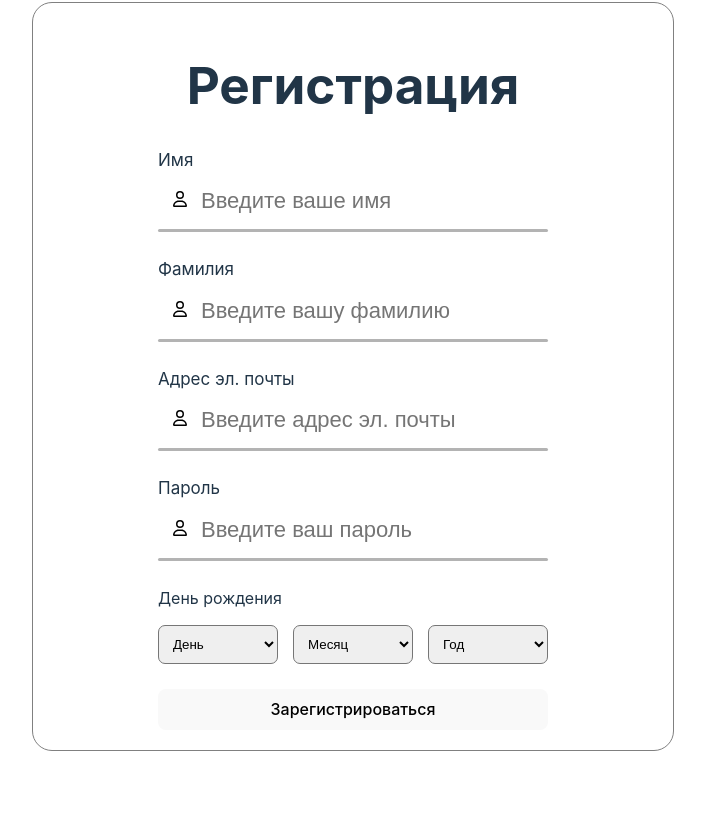
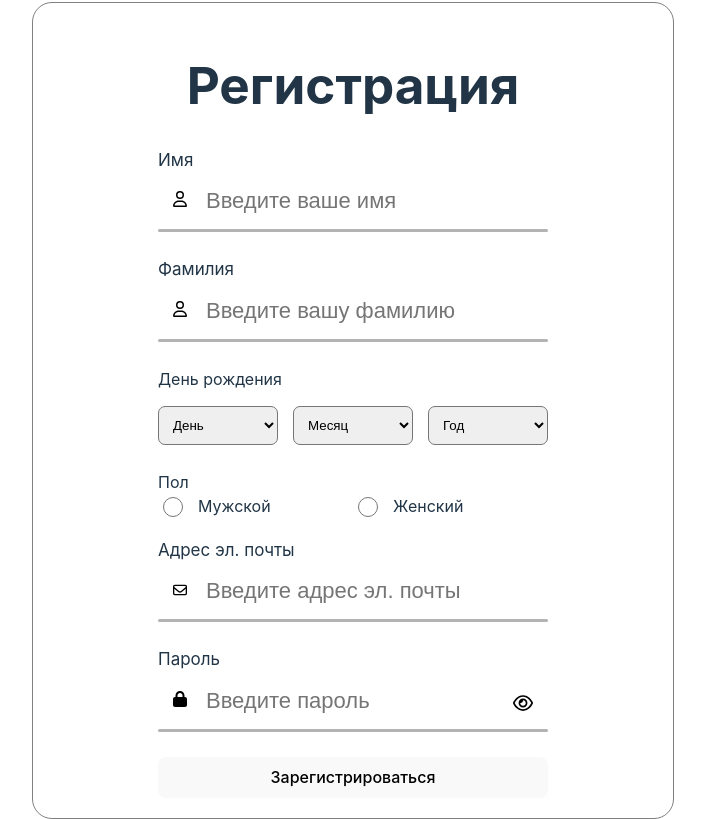
Before and after one commit to Poisss/CP, a Vue app in the folder site/project/: page / in a window 1280 px wide. Shown: the part 603-1422 px from the top of the page, without its empty margins (287-992 px from the left). Before the commit the page ends 1354 px from the top, so only its background shows below. Built offline with nearby package versions, Linux system fonts and the light colour scheme.

Commit message:
sign up style

```diff
--- a/site/project/src/components/SignUp.vue
+++ b/site/project/src/components/SignUp.vue
@@ -2,7 +2,7 @@
 export default{
     data() {
         return {
-            arrDay:[{title:'День',value:100},{title:'1',value:1},{title:'2',value:2},{title:'3',value:3},{title:'4',value:4},{title:'5',value:5},{title:'6',value:6},{title:'7',value:7},{title:'8',value:8},{title:'9',value:9},{title:'10',value:10},
+            arrDay:[{title:'1',value:1},{title:'2',value:2},{title:'3',value:3},{title:'4',value:4},{title:'5',value:5},{title:'6',value:6},{title:'7',value:7},{title:'8',value:8},{title:'9',value:9},{title:'10',value:10},
             {title:'11',value:11},{title:'12',value:12},{title:'13',value:13},{title:'14',value:14},{title:'15',value:15},{title:'16',value:16},{title:'17',value:17},{title:'18',value:18},{title:'19',value:19},{title:'20',value:20},
             {title:'2',value:2},{title:'21',value:21},{title:'22',value:22},{title:'23',value:23},{title:'24',value:24},{title:'25',value:25},{title:'26',value:26},{title:'27',value:27},{title:'28',value:28},{title:'29',value:29},{title:'30',value:30},{title:'31',value:31},],
             arrMonth:[{title:'Январь',value:1},{title:'Февраль',value:2},{title:'Март',value:3},{title:'Апрель',value:4},{title:'Май',value:5},{title:'Июнь',value:6},{title:'Июль',value:7},{title:'Август',value:8},{title:'Сентябрь',value:9},{title:'Октябрь',value:10},{title:'Ноябрь',value:11},{title:'Декабрь',value:12}],
@@ -13,7 +13,17 @@ export default{
             password:"",
             day:"",
             month:"",
-            year:""
+            year:"",
+            sex:"",
+            passwordType:"password",
+            passwordClass:"input_password_span eye",
+            inputFocus:[false,false,false,false]
+        }
+    },
+    methods:{
+        switchPassword(){
+            this.passwordType=this.passwordType==="password" ? "text" : "password"
+            this.passwordClass=this.passwordType==="password" ? "input_password_span eye" : "input_password_span eye-slash"
         }
     }
 }
@@ -23,28 +33,16 @@ export default{
 <div class="field">
     <h1>Регистрация</h1>
     <form>
-        <div class="input">
+        <div :class="inputFocus[0]===false ? 'input focus': 'input blur' ">
             <span class="title">Имя</span>
             <span>
-                <input type="text" v-model="firstName" id="name" placeholder="Введите ваше имя">
+                <input type="text" v-model="firstName" id="name" placeholder="Введите ваше имя" @focus="inputFocus[0] = true" @blur="inputFocus[0] = false">
             </span>
         </div>
-        <div class="input">
+        <div :class="inputFocus[1]===false ? 'input focus': 'input blur' ">
             <span class="title">Фамилия</span>
             <span>
-                <input type="text" v-model="lastName" id="name" placeholder="Введите вашу фамилию">
-            </span>
-        </div>
-        <div class="input">
-            <span class="title">Адрес эл. почты</span>
-            <span>
-                <input type="text" v-model="email" id="name" placeholder="Введите адрес эл. почты">
-            </span>
-        </div>
-        <div class="input">
-            <span class="title">Пароль</span>
-            <span>
-                <input type="password" v-model="password" id="name" placeholder="Введите ваш пароль">
+                <input type="text" v-model="lastName" id="name" placeholder="Введите вашу фамилию" @focus="inputFocus[1] = true" @blur="inputFocus[1] = false">
             </span>
         </div>
         <span>День рождения</span>
@@ -61,6 +59,30 @@ export default{
                 <option disabled value="">Год</option>
                 <option v-for="element in arrYear" v-bind:value="element.value">{{ element.title }}</option>
             </select>
+        </div>
+        <span>Пол</span>
+        <div class="radio">
+            <label for="one">
+                <input type="radio" id="one" value="Один" v-model="sex">
+                <span>Мужской</span>
+            </label>
+            <label for="two">
+                <input type="radio" id="two" value="Два" v-model="sex">
+                <span>Женский</span>
+            </label>
+        </div>
+        <div :class="inputFocus[2]===false ? 'input emailBefore focus': 'input emailBefore blur' ">
+            <span class="title">Адрес эл. почты</span>
+            <span>
+                <input type="text" v-model="email" id="name" placeholder="Введите адрес эл. почты" @focus="inputFocus[2] = true" @blur="inputFocus[2] = false">
+            </span>
+        </div>
+        <div :class="inputFocus[3]===false ? 'input passwordBefore focus': 'input passwordBefore blur' ">
+            <span class="title">Пароль</span>
+            <span class="input_password">
+                <span :class="passwordClass" @click="switchPassword"></span>
+                <input :type="passwordType" v-model="password" id="name" placeholder="Введите пароль" @focus="inputFocus[3] = true" @blur="inputFocus[3] = false">
+            </span>
         </div>
         <button>Зарегистрироваться</button>
         <!-- <input type="text" v-model="email" id="email"><br>
@@ -90,7 +112,7 @@ input{
     font-size: 22px;
     display: block;
     background: none;
-    padding-left: 43px;
+    padding-left: 48px;
     padding-top: 15px;
     padding-bottom: 15px;
     color: black;
@@ -107,20 +129,65 @@ input:focus,input:active {
     position: relative;
     margin-bottom: 25px;
 }
+
 .input::before{
-    content: url('../assets/user-regular.svg');
+    content: url("../assets/user-regular.svg");
     position: absolute;
     bottom: 29px;
     left: 15px;
     width: 14px;
     height: 14px;
 }
+.emailBefore::before{
+    content: url('../assets/envelope-regular.svg');
+}
+.passwordBefore::before{
+    content: url('../assets/lock-solid.svg');
+}
 .input::after{
     content: " ";
     height: 3px;
     width: 100%;
+    border-radius: 5px;
+}
+.focus::after{
     background: rgb(128, 128, 128,0.6);
-    border-radius: 5px;
+}
+.blur::after{
+    background: rgb(128, 128, 128,1);
+}
+.input_password{
+    position: relative;
+}
+.input_password_span{
+    background: no-repeat center;
+    position: absolute;
+    bottom: 16px;
+    right: 15px;
+    width: 20px;
+    height: 20px;
+    z-index: 100;
+}
+.eye{
+    background-image: url('../assets/eye-regular.svg');
+}
+.eye-slash{
+    background-image: url('../assets/eye-slash-regular.svg');
+}
+.radio{
+    display: grid;
+    grid-template-columns: 1fr 1fr;
+    margin-bottom: 20px;
+}
+.radio label{
+    width: 120px;
+    display: grid;
+    grid-template-columns: 30px auto;
+    gap: 10px;
+}
+input[type="radio"]{
+    width: 20px;
+    height: 20px;
 }
 .select{
     display: grid;
```
Also changed, not shown: site/project/src/assets/eye-regular.svg (added), site/project/src/assets/eye-slash-regular.svg (added).
